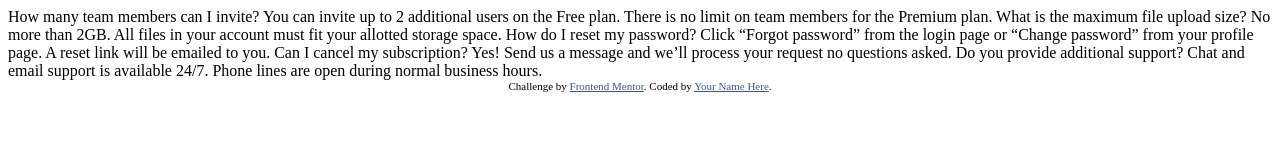
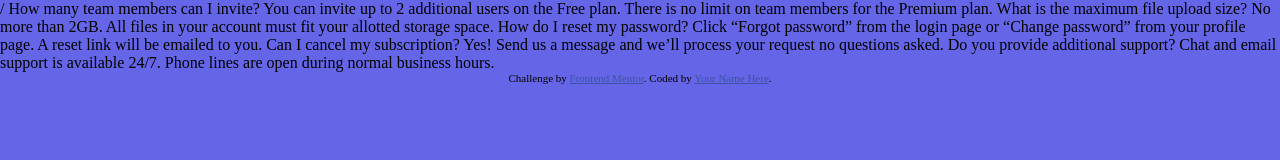
Before and after one commit to Johnny-J-Ramos/faq-acconrdion-card-main, a plain HTML site: page index.html in a window 1280 px wide. Drawn offline with Linux system fonts and the light colour scheme.

Commit message:
iniciando o projeto

```diff
--- a/index.html
+++ b/index.html
@@ -5,13 +5,12 @@
   <meta name="viewport" content="width=device-width, initial-scale=1.0"> <!-- displays site properly based on user's device -->
 
   <link rel="icon" type="image/png" sizes="32x32" href="./images/favicon-32x32.png">
-
+  <link rel="stylesheet" href="./style.css">/
   <title>Frontend Mentor | FAQ Accordion Card</title>
 
   <!-- Feel free to remove these styles or customise in your own stylesheet 👍 -->
   <style>
-    .attribution { font-size: 11px; text-align: center; }
-    .attribution a { color: hsl(228, 45%, 44%); }
+
   </style>
 </head>
 <body>
--- /dev/null
+++ b/style.css
@@ -0,0 +1,18 @@
+* {
+  margin: 0;
+  padding: 0;
+  box-sizing: border-box;
+}
+
+body {
+  background-color: hsl(273, 75%, 66%);
+  background-color: hsl(240, 73%, 65%);
+}
+
+.attribution {
+  font-size: 11px;
+  text-align: center;
+}
+.attribution a {
+  color: hsl(228, 45%, 44%);
+}
```
Also changed, not shown: 1 other file.
